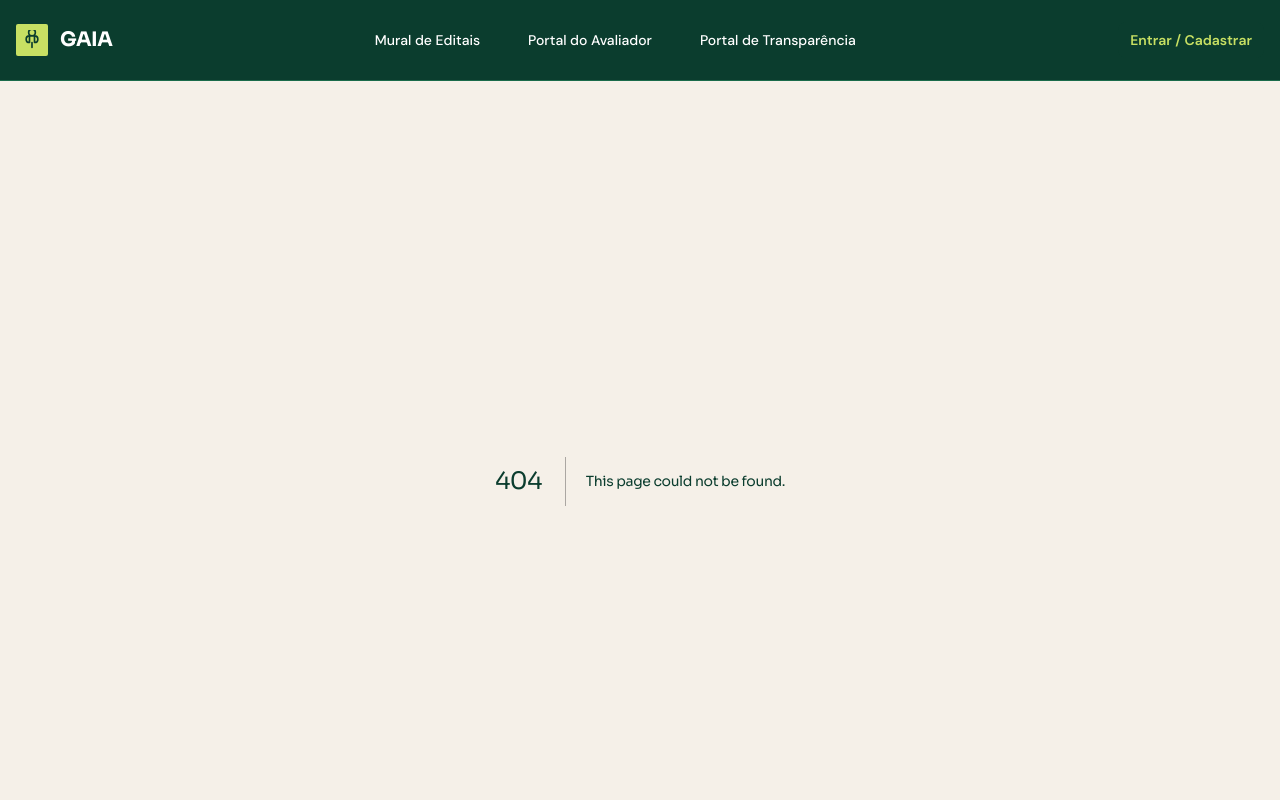
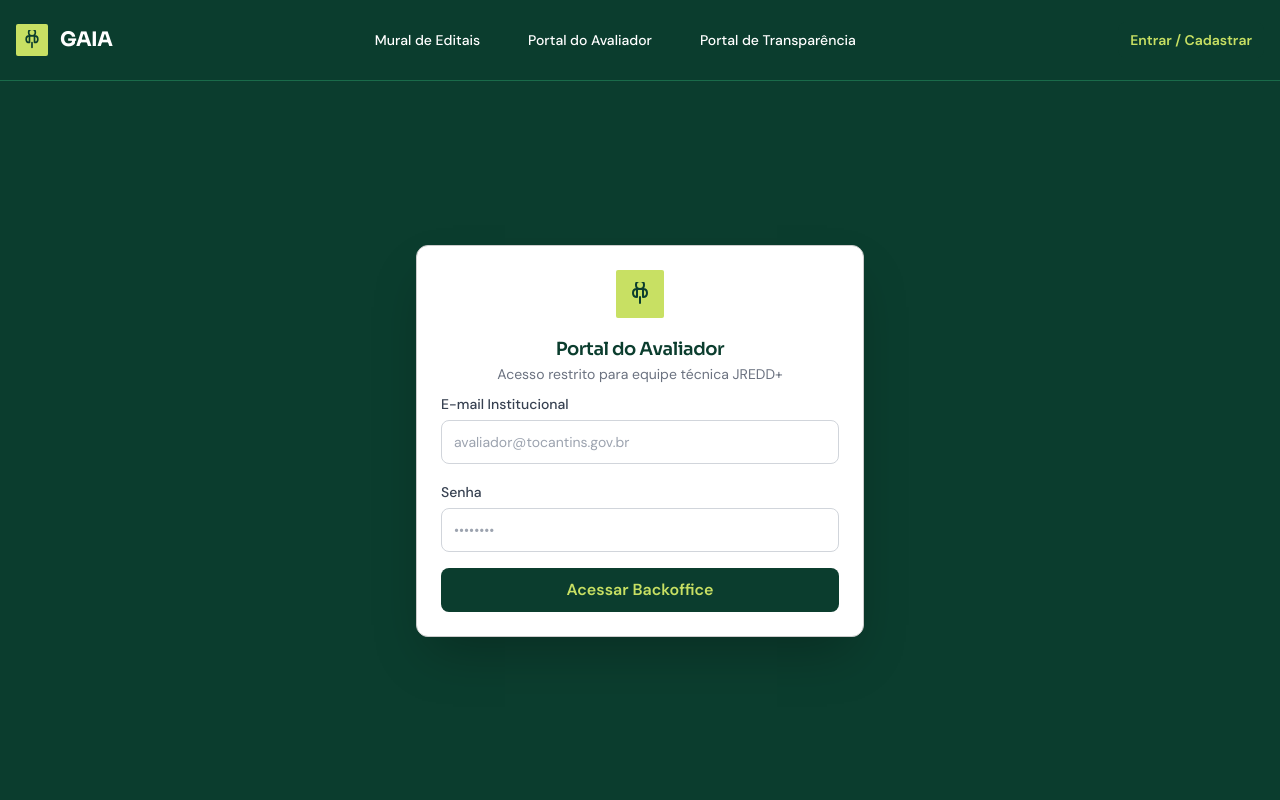
Before and after one commit to Matsukami/hackamarh, a Next.js app: page /avaliador/entrar in a window 1280 px wide. Before the commit this address had no page. Shown: the top 800 px of the page. Built offline with nearby package versions, Linux system fonts and the light colour scheme; no server answers.

Commit message:
feat: implement authentication and role guards

```diff
--- /dev/null
+++ b/src/app/avaliador/entrar/page.tsx
@@ -0,0 +1,96 @@
+'use client';
+
+import { useState } from 'react';
+import { useRouter } from 'next/navigation';
+import { Card, CardHeader, CardTitle, CardDescription, CardContent } from '@/components/ui/card';
+import { Button } from '@/components/ui/button';
+import { Input } from '@/components/ui/input';
+import { createClient } from '@/lib/supabase/client';
+
+export default function AvaliadorLoginPage() {
+  const [email, setEmail] = useState('');
+  const [password, setPassword] = useState('');
+  const [loading, setLoading] = useState(false);
+  const [error, setError] = useState<string | null>(null);
+
+  const router = useRouter();
+  const supabase = createClient();
+
+  const handleLogin = async (e: React.FormEvent) => {
+    e.preventDefault();
+    setLoading(true);
+    setError(null);
+
+    try {
+      const { error } = await supabase.auth.signInWithPassword({
+        email,
+        password,
+      });
+      if (error) throw error;
+
+      // In a real scenario, we should check if the user has the 'avaliador' role
+      // before redirecting. For this MVP, we redirect to the avaliador dashboard.
+      router.push('/avaliador/kanban');
+    } catch (err: any) {
+      setError(err.message || 'Ocorreu um erro na autenticação.');
+    } finally {
+      setLoading(false);
+    }
+  };
+
+  return (
+    <div className="flex min-h-[calc(100vh-80px)] flex-col items-center justify-center bg-cerrado-profundo px-4 py-12 sm:px-6 lg:px-8">
+      <Card className="w-full max-w-md shadow-2xl">
+        <CardHeader className="pb-2 text-center">
+          <div className="mx-auto mb-4 flex h-12 w-12 items-center justify-center rounded-sm bg-buriti-vivo">
+            <svg
+              viewBox="0 0 24 24"
+              fill="none"
+              stroke="currentColor"
+              strokeWidth="2"
+              strokeLinecap="round"
+              strokeLinejoin="round"
+              className="h-6 w-6 text-cerrado-profundo"
+            >
+              <path d="M12 21v-6M9 15c-2.5 0-4-1.5-4-4s1.5-4 4-4v8zM15 15c2.5 0 4-1.5 4-4s-1.5-4-4-4v8zM12 7c-2.5 0-4-1.5-4-4s1.5-4 4-4 4 1.5 4 4-1.5 4-4 4z" />
+            </svg>
+          </div>
+          <CardTitle>Portal do Avaliador</CardTitle>
+          <CardDescription>Acesso restrito para equipe técnica JREDD+</CardDescription>
+        </CardHeader>
+        <CardContent>
+          {error && (
+            <div className="mb-4 rounded border border-red-200 bg-red-50 p-3 text-sm text-red-700">
+              {error}
+            </div>
+          )}
+          <form onSubmit={handleLogin} className="space-y-4">
+            <div className="space-y-1">
+              <label className="text-sm font-medium text-gray-700">E-mail Institucional</label>
+              <Input
+                type="email"
+                required
+                value={email}
+                onChange={(e) => setEmail(e.target.value)}
+                placeholder="avaliador@tocantins.gov.br"
+              />
+            </div>
+            <div className="space-y-1">
+              <label className="text-sm font-medium text-gray-700">Senha</label>
+              <Input
+                type="password"
+                required
+                value={password}
+                onChange={(e) => setPassword(e.target.value)}
+                placeholder="••••••••"
+              />
+            </div>
+            <Button type="submit" className="w-full" disabled={loading}>
+              {loading ? 'Aguarde...' : 'Acessar Backoffice'}
+            </Button>
+          </form>
+        </CardContent>
+      </Card>
+    </div>
+  );
+}
--- /dev/null
+++ b/src/app/entrar/page.tsx
@@ -0,0 +1,126 @@
+'use client';
+
+import { useState } from 'react';
+import { useRouter } from 'next/navigation';
+import { Card, CardHeader, CardTitle, CardDescription, CardContent } from '@/components/ui/card';
+import { Button } from '@/components/ui/button';
+import { Input } from '@/components/ui/input';
+import { createClient } from '@/lib/supabase/client';
+
+export default function LoginPage() {
+  const [isLogin, setIsLogin] = useState(true);
+  const [email, setEmail] = useState('');
+  const [password, setPassword] = useState('');
+  const [name, setName] = useState('');
+  const [loading, setLoading] = useState(false);
+  const [error, setError] = useState<string | null>(null);
+
+  const router = useRouter();
+  const supabase = createClient();
+
+  const handleAuth = async (e: React.FormEvent) => {
+    e.preventDefault();
+    setLoading(true);
+    setError(null);
+
+    try {
+      if (isLogin) {
+        const { error } = await supabase.auth.signInWithPassword({
+          email,
+          password,
+        });
+        if (error) throw error;
+        router.push('/painel');
+      } else {
+        const { error } = await supabase.auth.signUp({
+          email,
+          password,
+          options: {
+            data: {
+              nome: name,
+            },
+          },
+        });
+        if (error) throw error;
+        router.push('/painel');
+      }
+    } catch (err: any) {
+      setError(err.message || 'Ocorreu um erro na autenticação.');
+    } finally {
+      setLoading(false);
+    }
+  };
+
+  return (
+    <div className="flex min-h-[calc(100vh-80px)] flex-col items-center justify-center px-4 py-12 sm:px-6 lg:px-8">
+      <Card className="w-full max-w-md">
+        <CardHeader className="text-center">
+          <CardTitle>{isLogin ? 'Entrar na Plataforma' : 'Criar Nova Conta'}</CardTitle>
+          <CardDescription>
+            {isLogin
+              ? 'Acesse com seu e-mail e senha para continuar.'
+              : 'Faça seu cadastro para submeter propostas e acompanhar resultados.'}
+          </CardDescription>
+        </CardHeader>
+        <CardContent>
+          {error && (
+            <div className="mb-4 rounded border border-red-200 bg-red-50 p-3 text-sm text-red-700">
+              {error}
+            </div>
+          )}
+          <form onSubmit={handleAuth} className="space-y-4">
+            {!isLogin && (
+              <div className="space-y-1">
+                <label className="text-sm font-medium text-gray-700">Nome Completo</label>
+                <Input
+                  type="text"
+                  required
+                  value={name}
+                  onChange={(e) => setName(e.target.value)}
+                  placeholder="Seu nome"
+                />
+              </div>
+            )}
+            <div className="space-y-1">
+              <label className="text-sm font-medium text-gray-700">E-mail</label>
+              <Input
+                type="email"
+                required
+                value={email}
+                onChange={(e) => setEmail(e.target.value)}
+                placeholder="seu@email.com"
+              />
+            </div>
+            <div className="space-y-1">
+              <label className="text-sm font-medium text-gray-700">Senha</label>
+              <Input
+                type="password"
+                required
+                value={password}
+                onChange={(e) => setPassword(e.target.value)}
+                placeholder="••••••••"
+              />
+            </div>
+            <Button type="submit" className="w-full" disabled={loading}>
+              {loading ? 'Aguarde...' : isLogin ? 'Entrar' : 'Cadastrar'}
+            </Button>
+          </form>
+
+          <div className="mt-6 text-center">
+            <button
+              onClick={() => {
+                setIsLogin(!isLogin);
+                setError(null);
+              }}
+              className="text-sm text-mata-alta hover:underline focus:outline-none"
+            >
+              {isLogin
+                ? 'Ainda não tem conta? Clique aqui para cadastrar'
+                : 'Já tem uma conta? Clique aqui para entrar'}
+            </button>
+          </div>
+        </CardContent>
+      </Card>
+    </div>
+  );
+}
--- /dev/null
+++ b/src/components/auth/RoleGuard.tsx
@@ -0,0 +1,43 @@
+import { createClient } from '@/lib/supabase/server';
+import { redirect } from 'next/navigation';
+
+interface RoleGuardProps {
+  children: React.ReactNode;
+  allowedRoles: Array<'proponente' | 'avaliador' | 'admin'>;
+  redirectTo?: string;
+}
+
+export async function RoleGuard({
+  children,
+  allowedRoles,
+  redirectTo = '/entrar',
+}: RoleGuardProps) {
+  const supabase = createClient();
+  const {
+    data: { user },
+  } = await supabase.auth.getUser();
+
+  if (!user) {
+    redirect(redirectTo);
+  }
+
+  // Fetch user role from public.usuarios
+  const { data: profile } = await supabase
+    .from('usuarios')
+    .select('perfil')
+    .eq('id', user.id)
+    .single();
+
+  const userRole = profile?.perfil || 'proponente'; // Default to proponente
+
+  if (!allowedRoles.includes(userRole)) {
+    // If user is avaliador but tries to access proponente area, or vice versa
+    if (userRole === 'avaliador' || userRole === 'admin') {
+      redirect('/avaliador/kanban');
+    } else {
+      redirect('/painel');
+    }
+  }
+
+  return <>{children}</>;
+}
```
